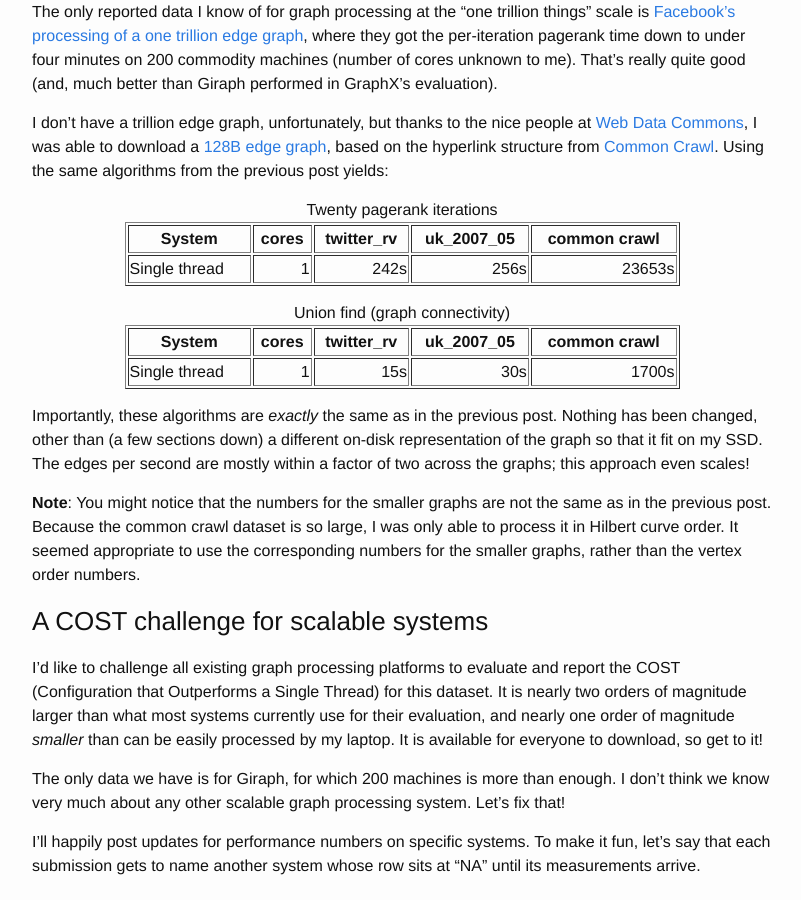
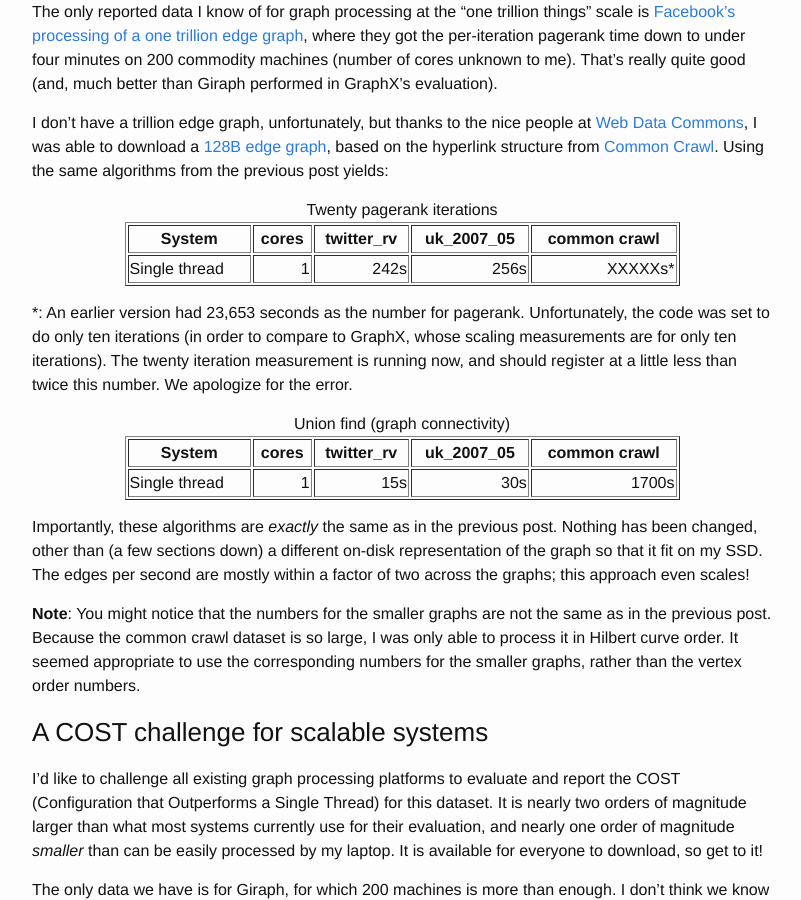
Before and after one commit to frankmcsherry/frankmcsherry.github.io, a Jekyll site: the page built from _posts/2015-01-23-COST2.md, in a window 1280 px wide and 900 px high, scrolled down 455 px. Shown: the whole window, without its empty margins (238-1039 px from the left). Built offline with Jekyll 4.4.1, drawn with Linux system fonts in a browser that asks for light colours.

Commit message:
COST post 2 bug

```diff
--- a/_posts/2015-01-23-COST2.md
+++ b/_posts/2015-01-23-COST2.md
@@ -21,12 +21,14 @@ I don't have a trillion edge graph, unfortunately, but thanks to the nice people
 <center>
 <table border="1" style="width:75%">
 <tr> <th>System</th> <th>cores</th> <th>twitter_rv</th> <th>uk_2007_05</th><th>common crawl</th></tr>
-<tr> <td>Single thread</td> <td align="right">1</td> <td align="right">242s</td><td align="right">256s</td><td align = "right">23653s</td></tr>
+<tr> <td>Single thread</td> <td align="right">1</td> <td align="right">242s</td><td align="right">256s</td><td align = "right">XXXXXs*</td></tr>
 <caption>Twenty pagerank iterations</caption>
 </table>
 </center>
 
 <p></p>
+
+*: An earlier version had 23,653 seconds as the number for pagerank. Unfortunately, the code was set to do only ten iterations (in order to compare to GraphX, whose scaling measurements are for only ten iterations). The twenty iteration measurement is running now, and should register at a little less than twice this number. We apologize for the error.
 
 <center>
 <table border="1" style="width:75%">
```
Also changed, not shown: 2 other files.
